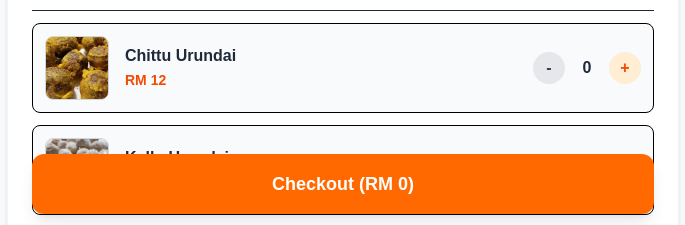
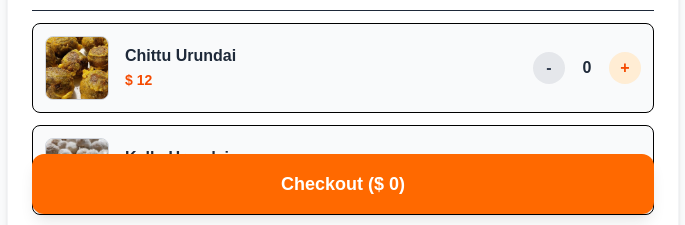
Before and after one commit to Kelv-Storm/trueman_ent_website, a Next.js app: page /deepavali in a window 1280 px wide. Shown: the part 570-795 px from the top of the page, without its empty margins (297-982 px from the left). Built offline with nearby package versions, Linux system fonts and the light colour scheme; no server answers; the database is empty.

Commit message:
dollar sign

```diff
--- a/app/deepavali/page.js
+++ b/app/deepavali/page.js
@@ -140,7 +140,7 @@ export default function DeepavaliStorefront() {
         doc.text(`${itemName}: ${qty} (Price: TBD)`, 20, yPos);
       } else {
         const itemPrice = DEEPAVALI_MENU.find(m => m.name === itemName)?.price || 0;
-        doc.text(`${itemName} Tins: ${qty} (RM ${qty * itemPrice})`, 20, yPos);
+        doc.text(`${itemName} Tins: ${qty} ($ ${qty * itemPrice})`, 20, yPos);
       }
       yPos += 8;
 
@@ -152,9 +152,9 @@ export default function DeepavaliStorefront() {
 
     doc.setFontSize(16);
     if (totalCustomQty > 0) {
-      doc.text(`Estimated Total: RM ${total} + TBD`, 20, yPos + 10);
+      doc.text(`Estimated Total: $ ${total} + TBD`, 20, yPos + 10);
     } else {
-      doc.text(`Total Due: RM ${total}`, 20, yPos + 10);
+      doc.text(`Total Due: $ ${total}`, 20, yPos + 10);
     }
 
     doc.text("Payment Instructions:", 20, yPos + 30);
@@ -202,7 +202,7 @@ export default function DeepavaliStorefront() {
 
                 <div>
                   <h3 className="font-bold leading-tight text-gray-800">{item.name}</h3>
-                  <p className="text-sm font-semibold text-orange-600 mt-1">RM {item.price}</p>
+                  <p className="text-sm font-semibold text-orange-600 mt-1">$ {item.price}</p>
                 </div>
               </div>
               <div className="flex gap-3 items-center shrink-0">
@@ -238,7 +238,7 @@ export default function DeepavaliStorefront() {
         </div>
 
         <button onClick={handleCheckout} disabled={isOrdering} className="w-full bg-orange-500 hover:bg-orange-600 disabled:opacity-70 text-white font-bold py-4 rounded-xl shadow-lg transition-colors text-lg sticky bottom-4">
-          {isOrdering ? "Processing..." : `Checkout (RM ${totalAmount}${totalCustomQty > 0 ? ' + TBD' : ''})`}
+          {isOrdering ? "Processing..." : `Checkout ($ ${totalAmount}${totalCustomQty > 0 ? ' + TBD' : ''})`}
         </button>
       </div>
     </div>
```
